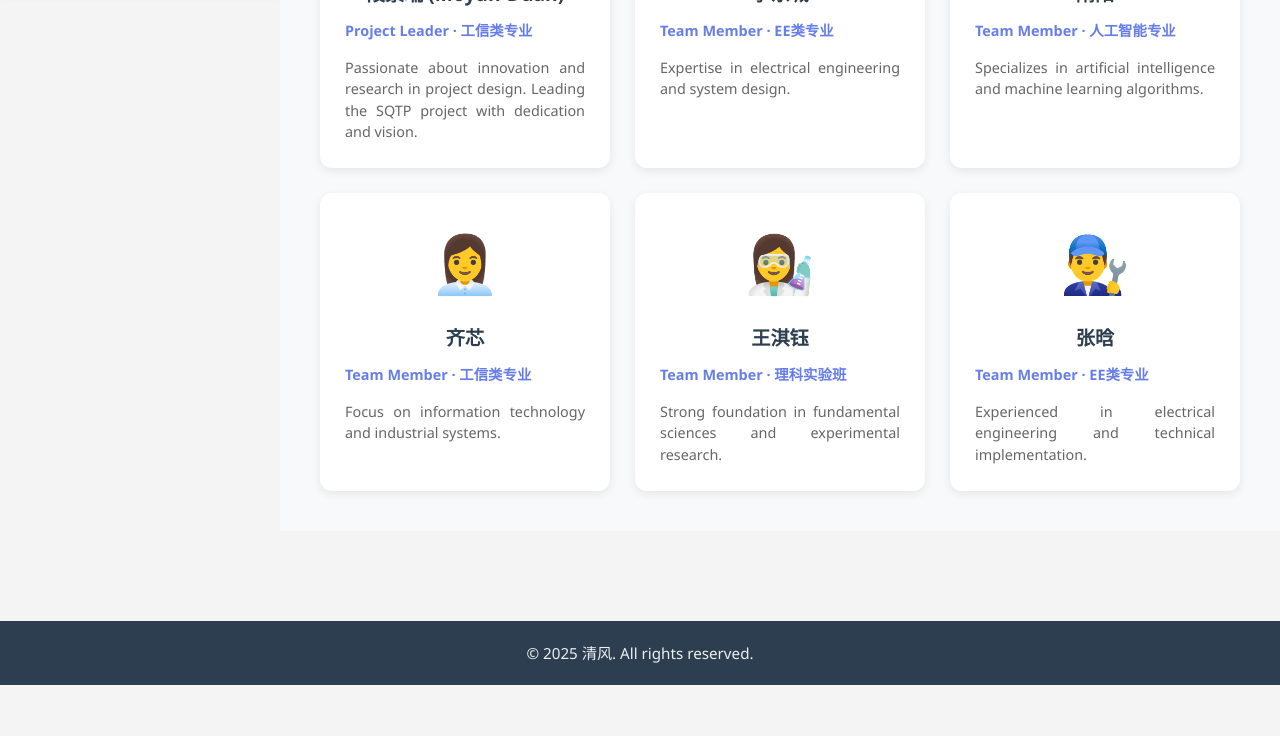
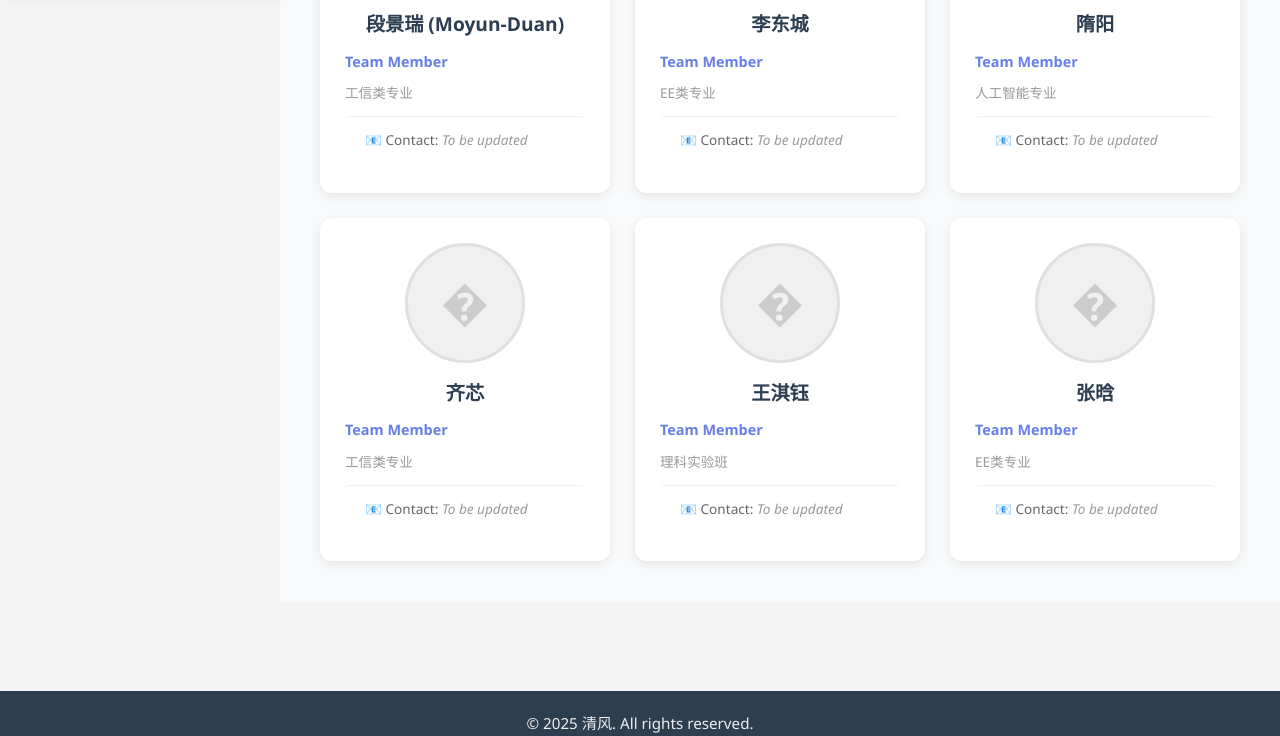
Before and after one commit to Moyun-Duan/Homepage, a plain HTML site: page sqtp.html in a window 1280 px wide. Shown: the part 624-1360 px from the top of the page. Before the commit the page ends 1309 px from the top, so only its background shows below. Drawn offline with Linux system fonts and the light colour scheme.

Commit message:
Update members page: Add photo and contact placeholders

```diff
--- a/public.css
+++ b/public.css
@@ -839,6 +839,31 @@ footer {
     margin-bottom: 15px;
 }
 
+/* 成员照片样式 */
+.member-photo {
+    width: 120px;
+    height: 120px;
+    margin: 0 auto 15px;
+    border-radius: 50%;
+    overflow: hidden;
+    background: #f0f0f0;
+    display: flex;
+    align-items: center;
+    justify-content: center;
+    border: 3px solid #e0e0e0;
+}
+
+.photo-placeholder {
+    font-size: 3em;
+    color: #ccc;
+}
+
+.member-photo img {
+    width: 100%;
+    height: 100%;
+    object-fit: cover;
+}
+
 .member-card h4 {
     color: #2c3e50;
     margin-bottom: 8px;
@@ -849,11 +874,39 @@ footer {
     color: #667eea;
     font-weight: 600;
     font-size: 0.9em;
-    margin-bottom: 12px;
+    margin-bottom: 5px;
     background: none !important;
     border: none !important;
     padding: 0 !important;
     box-shadow: none !important;
+}
+
+.member-major {
+    color: #999;
+    font-size: 0.85em;
+    margin-bottom: 10px;
+    background: none !important;
+    border: none !important;
+    padding: 0 !important;
+    box-shadow: none !important;
+}
+
+.member-contact {
+    color: #666;
+    font-size: 0.85em;
+    margin-top: 10px;
+    padding-top: 10px;
+    border-top: 1px solid #f0f0f0;
+    background: none !important;
+    border-left: none !important;
+    border-right: none !important;
+    border-bottom: none !important;
+    box-shadow: none !important;
+}
+
+.contact-info {
+    color: #999;
+    font-style: italic;
 }
 
 .member-bio {
--- a/sqtp/members.html
+++ b/sqtp/members.html
@@ -1,48 +1,76 @@
 <section class="content-section active">
     <h2>Team Members</h2>
     <div class="members-grid">
-        <!-- 项目负责人 -->
+        <!-- 成员 1 -->
         <div class="member-card">
-            <div class="member-avatar">�‍💼</div>
+            <div class="member-photo">
+                <img src="" alt="Photo placeholder" style="display: none;">
+                <div class="photo-placeholder">�</div>
+            </div>
             <h4>段景瑞 (Moyun-Duan)</h4>
-            <p class="member-role">Project Leader · 工信类专业</p>
-            <p class="member-bio">Passionate about innovation and research in project design. Leading the SQTP project with dedication and vision.</p>
+            <p class="member-role">Team Member</p>
+            <p class="member-major">工信类专业</p>
+            <p class="member-contact">📧 Contact: <span class="contact-info">To be updated</span></p>
         </div>
 
-        <!-- 团队成员 -->
+        <!-- 成员 2 -->
         <div class="member-card">
-            <div class="member-avatar">�‍🔧</div>
+            <div class="member-photo">
+                <img src="" alt="Photo placeholder" style="display: none;">
+                <div class="photo-placeholder">�</div>
+            </div>
             <h4>李东城</h4>
-            <p class="member-role">Team Member · EE类专业</p>
-            <p class="member-bio">Expertise in electrical engineering and system design.</p>
+            <p class="member-role">Team Member</p>
+            <p class="member-major">EE类专业</p>
+            <p class="member-contact">📧 Contact: <span class="contact-info">To be updated</span></p>
         </div>
 
+        <!-- 成员 3 -->
         <div class="member-card">
-            <div class="member-avatar">👨‍💻</div>
+            <div class="member-photo">
+                <img src="" alt="Photo placeholder" style="display: none;">
+                <div class="photo-placeholder">�</div>
+            </div>
             <h4>隋阳</h4>
-            <p class="member-role">Team Member · 人工智能专业</p>
-            <p class="member-bio">Specializes in artificial intelligence and machine learning algorithms.</p>
+            <p class="member-role">Team Member</p>
+            <p class="member-major">人工智能专业</p>
+            <p class="member-contact">📧 Contact: <span class="contact-info">To be updated</span></p>
         </div>
 
+        <!-- 成员 4 -->
         <div class="member-card">
-            <div class="member-avatar">👩‍💼</div>
+            <div class="member-photo">
+                <img src="" alt="Photo placeholder" style="display: none;">
+                <div class="photo-placeholder">�</div>
+            </div>
             <h4>齐芯</h4>
-            <p class="member-role">Team Member · 工信类专业</p>
-            <p class="member-bio">Focus on information technology and industrial systems.</p>
+            <p class="member-role">Team Member</p>
+            <p class="member-major">工信类专业</p>
+            <p class="member-contact">📧 Contact: <span class="contact-info">To be updated</span></p>
         </div>
 
+        <!-- 成员 5 -->
         <div class="member-card">
-            <div class="member-avatar">👩‍🔬</div>
+            <div class="member-photo">
+                <img src="" alt="Photo placeholder" style="display: none;">
+                <div class="photo-placeholder">�</div>
+            </div>
             <h4>王淇钰</h4>
-            <p class="member-role">Team Member · 理科实验班</p>
-            <p class="member-bio">Strong foundation in fundamental sciences and experimental research.</p>
+            <p class="member-role">Team Member</p>
+            <p class="member-major">理科实验班</p>
+            <p class="member-contact">📧 Contact: <span class="contact-info">To be updated</span></p>
         </div>
 
+        <!-- 成员 6 -->
         <div class="member-card">
-            <div class="member-avatar">👨‍🔧</div>
+            <div class="member-photo">
+                <img src="" alt="Photo placeholder" style="display: none;">
+                <div class="photo-placeholder">�</div>
+            </div>
             <h4>张晗</h4>
-            <p class="member-role">Team Member · EE类专业</p>
-            <p class="member-bio">Experienced in electrical engineering and technical implementation.</p>
+            <p class="member-role">Team Member</p>
+            <p class="member-major">EE类专业</p>
+            <p class="member-contact">📧 Contact: <span class="contact-info">To be updated</span></p>
         </div>
     </div>
 </section>
```
